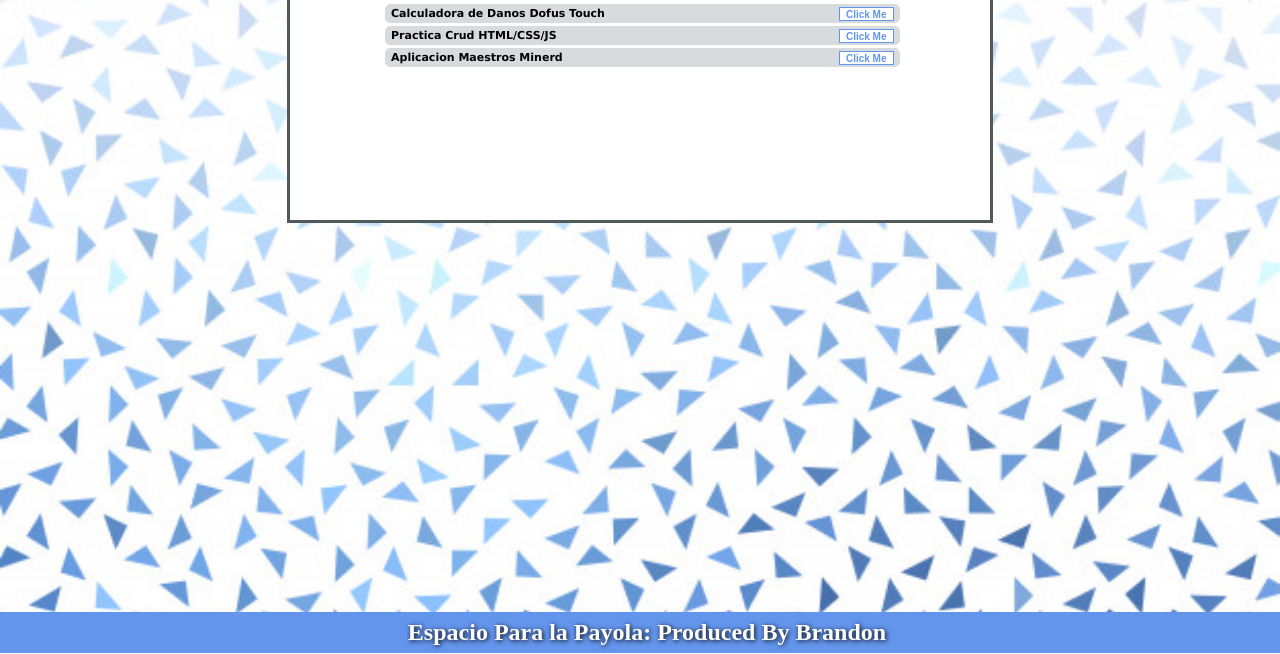
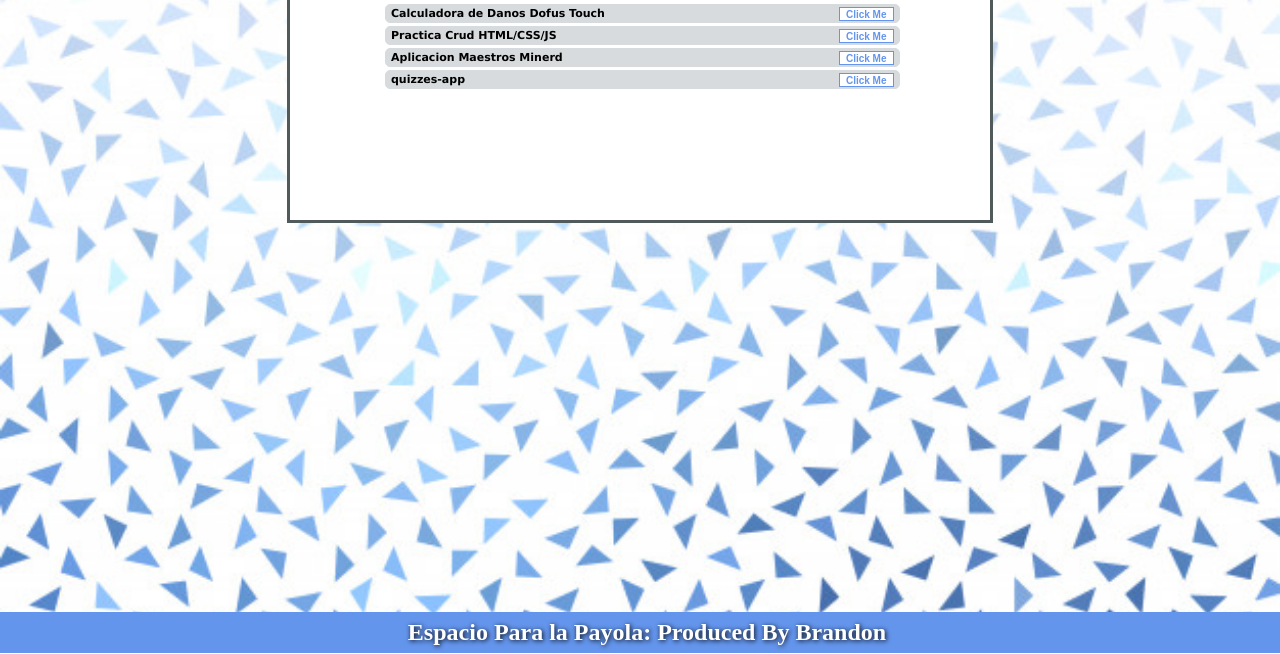
Before and after one commit to brandonprogamer02/deploy-apps-menu, a plain HTML site: page index.html in a window 1280 px wide. Shown: the part 146-800 px from the top of the page. Drawn offline with Linux system fonts and the light colour scheme.

Commit message:
Update index.html

```diff
--- a/index.html
+++ b/index.html
@@ -25,6 +25,10 @@
                     <span>Aplicacion Maestros Minerd</span>
                     <input type="button" value="Click Me" id="aplicacion-maestros-minerd">
                 </li>
+                <li>
+                    <span>quizzes-app</span>
+                    <input type="button" value="Click Me" id="quizzes-app">
+                </li>
             </ul>
         </div>
     </main>
```
